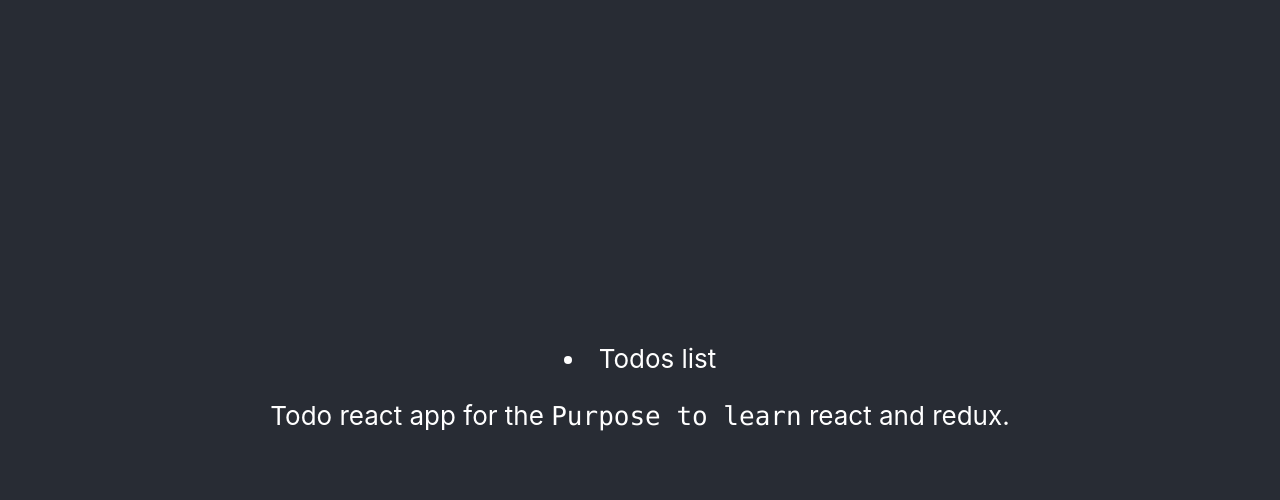
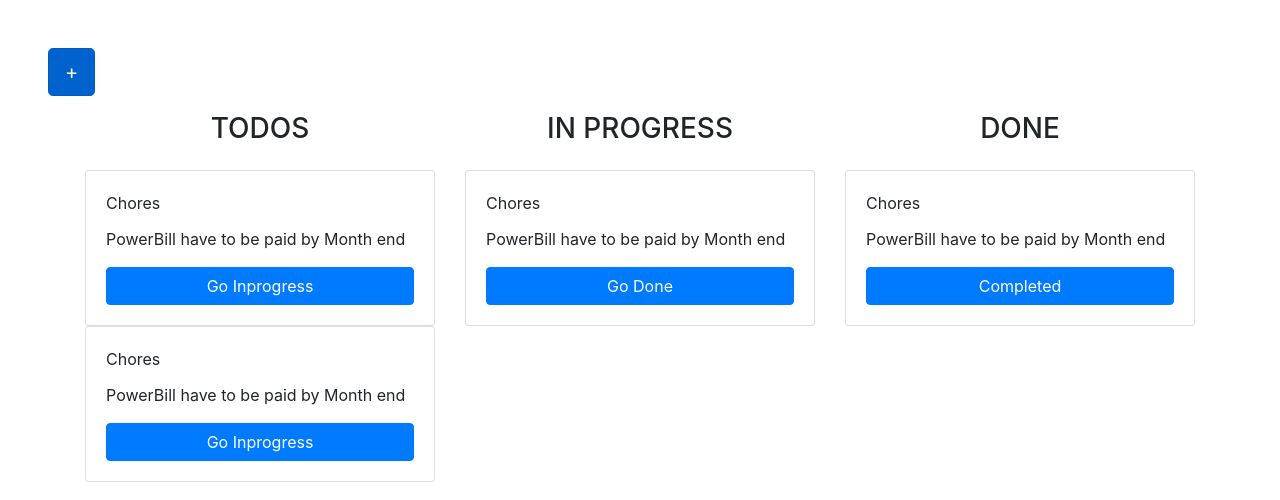
Before and after one commit to minioncoder/ReactTodoApp, a React (Create React App) app: page / in a window 1280 px wide. Shown: the top 500 px of the page. Built offline with nearby package versions, Linux system fonts and the light colour scheme.

Commit message:
added layout for project

```diff
--- a/package.json
+++ b/package.json
@@ -3,9 +3,11 @@
   "version": "0.1.0",
   "private": true,
   "dependencies": {
+    "bootstrap": "^4.3.1",
     "react": "^16.8.6",
     "react-dom": "^16.8.6",
-    "react-scripts": "3.0.0"
+    "react-scripts": "3.0.0",
+    "reactstrap": "^8.0.0"
   },
   "scripts": {
     "start": "react-scripts start",
--- a/src/App.css
+++ b/src/App.css
@@ -1,5 +1,6 @@
 .App {
-  text-align: center;
+  padding: 3em;
+  text-align: left;
 }
 
 .App-logo {
--- a/src/App.js
+++ b/src/App.js
@@ -1,17 +1,11 @@
 import React from 'react';
-import logo from './logo.svg';
 import './App.css';
 import Todos from './main/main';
 
 function App() {
   return (
     <div className="App">
-      <header className="App-header">
-        <Todos />
-        <p>
-          Todo react app for the <code>Purpose to learn</code> react and redux.
-        </p>
-        </header>
+      <Todos />
     </div>
   );
 }
--- a/src/index.js
+++ b/src/index.js
@@ -3,6 +3,7 @@ import ReactDOM from 'react-dom';
 import './index.css';
 import App from './App';
 import * as serviceWorker from './serviceWorker';
+import 'bootstrap/dist/css/bootstrap.css';
 
 ReactDOM.render(<App />, document.getElementById('root'));
 
--- /dev/null
+++ b/src/main/main.css
@@ -0,0 +1,4 @@
+.headerClass {
+    padding: 1em;
+    text-align: center;
+}
--- a/src/main/main.jsx
+++ b/src/main/main.jsx
@@ -1,12 +1,49 @@
 import React, { Component } from 'react';
+import { Container, Card, CardTitle, Row, Col, CardText, Button } from 'reactstrap';
+import './main.css'
 
 class Todos extends Component {
-    state = {  }
+    state = {}
     render() {
         return (
-        <div>
-            <li className='Todo'>Todos list</li>
-        </div>
+            <div>
+                <Button color="primary" size="lg" active>+</Button>
+                <Container>
+                    <Row>
+                        <Col sm="4">
+                        <div className="headerClass">
+                            <h3>TODOS</h3>
+                        </div>
+                            <Card body>
+                                <CardTitle>Chores</CardTitle>
+                                <CardText>PowerBill have to be paid by Month end</CardText>
+                                <Button color="primary">Go Inprogress</Button>
+                            </Card>
+                            <Card body>
+                                <CardTitle>Chores</CardTitle>
+                                <CardText>PowerBill have to be paid by Month end</CardText>
+                                <Button color="primary">Go Inprogress</Button>
+                            </Card>
+                        </Col>
+                        <Col sm="4">
+                        <div className="headerClass"><h3>IN PROGRESS</h3></div>
+                            <Card body>
+                                <CardTitle>Chores</CardTitle>
+                                <CardText>PowerBill have to be paid by Month end</CardText>
+                                <Button color="primary">Go Done</Button>
+                            </Card>
+                        </Col>
+                        <Col sm="4">
+                        <div className="headerClass"><h3>DONE</h3></div>
+                            <Card body>
+                                <CardTitle>Chores</CardTitle>
+                                <CardText>PowerBill have to be paid by Month end</CardText>
+                                <Button color="primary">Completed</Button>
+                            </Card>
+                        </Col>
+                    </Row>
+                </Container>
+            </div>
         );
     }
 }
```
Also changed, not shown: 1 other file (tests, documents, lock files or other folders).
